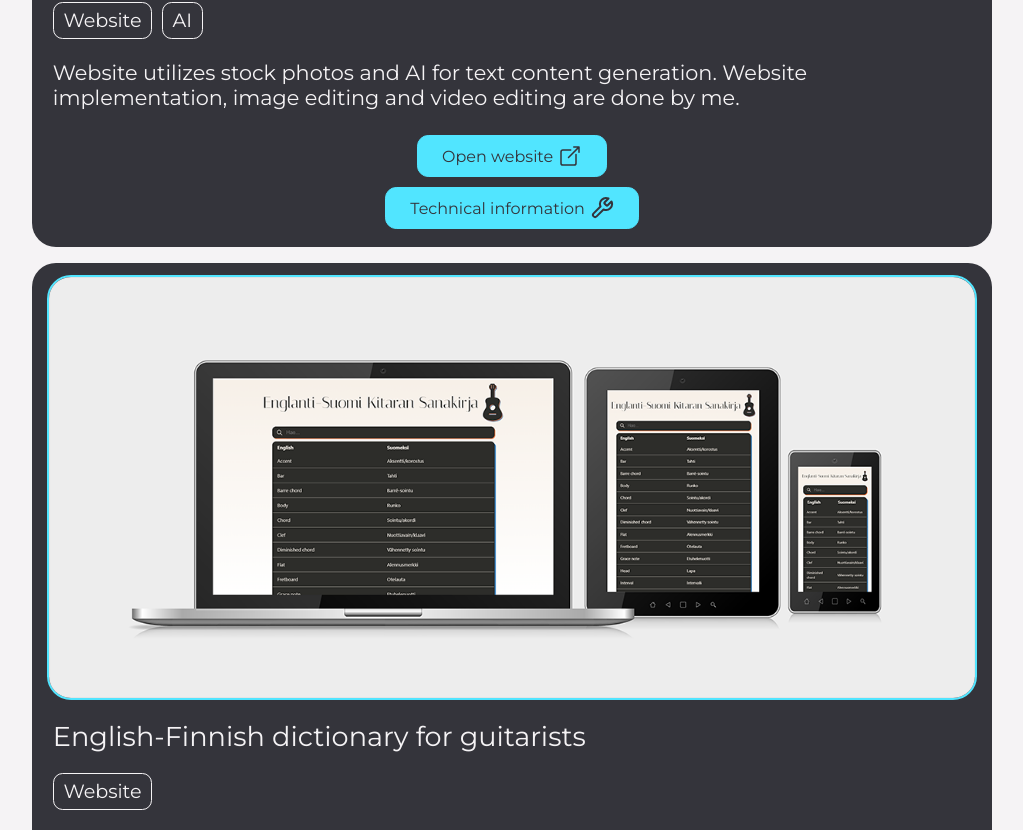
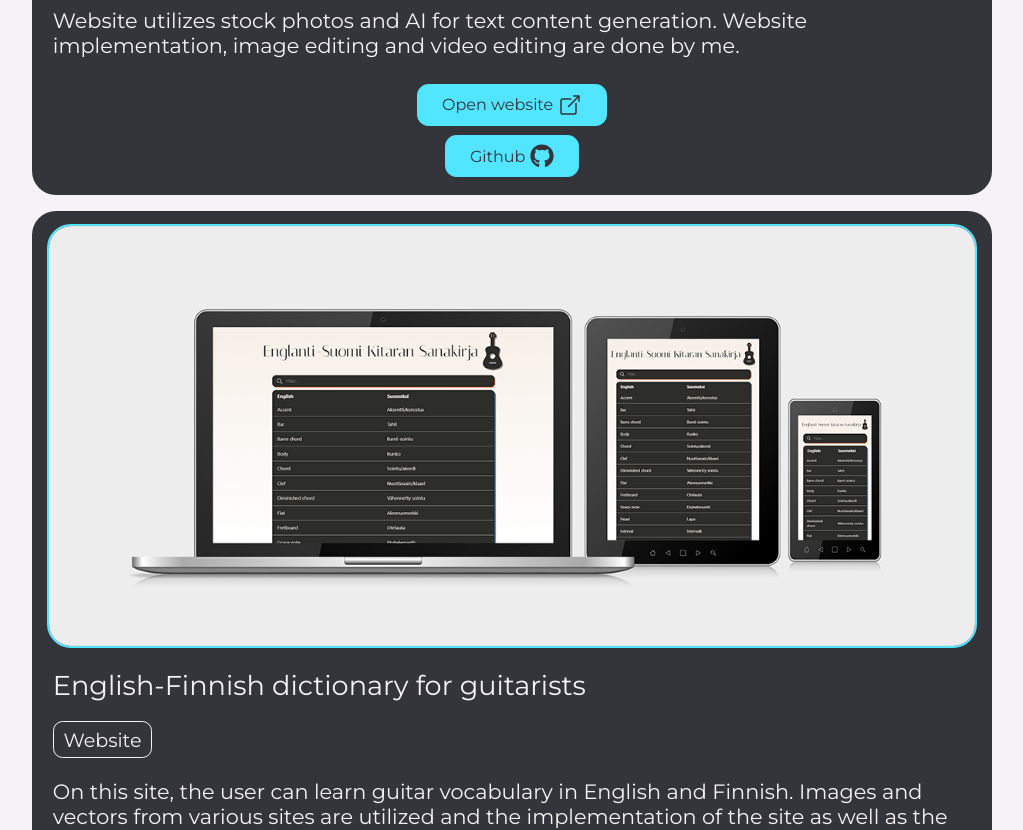
Before and after one commit to ojela028xamk/jere-lansipii-portfolio, a Next.js app: page / in a window 1280 px wide. Shown: the part 4150-4980 px from the top of the page, without its empty margins (128-1151 px from the left). Built offline with nearby package versions, Linux system fonts and the light colour scheme; no server answers.

Commit message:
link update

```diff
--- a/app/website/projects.tsx
+++ b/app/website/projects.tsx
@@ -5,6 +5,7 @@ import { useTranslations } from "next-intl";
 import { DiGithubBadge } from "react-icons/di";
 import { FiTool } from "react-icons/fi";
 import { IoOpenOutline } from "react-icons/io5";
+import { FaGithub } from "react-icons/fa6";
 
 type Project = {
   translateKey: string;
@@ -19,14 +20,13 @@ const projects: Project[] = [
     translateKey: "project1",
     categories: ["category_data", "category_ai"],
     image: "/sentiment_images/sentiment_project.png",
-    link: "https://jere-lansipii-portfolio.vercel.app/sentiment_project",
-    link_info: "https://github.com/ojela028xamk/guitar-dictionary",
+    link: "/sentiment_project",
   },
   {
     translateKey: "project2",
     categories: ["category_data"],
     image: "/powerbi_dashboard.PNG",
-    link: "https://jere-lansipii-portfolio.vercel.app/powerbi_project",
+    link: "/powerbi_project",
   },
   {
     translateKey: "project3",
@@ -52,7 +52,7 @@ const Projects = (): JSX.Element => {
       <div className={css.projects_content}>
         <h1>{t("projects.header")}</h1>
         <div className={css.project_items}>
-          {projects.map((project) => (
+          {projects.map((project, index) => (
             <div key={project.translateKey} className={css.project_card}>
               <Image
                 className={css.project_image}
@@ -83,7 +83,7 @@ const Projects = (): JSX.Element => {
                 <Link
                   className={css.button_project}
                   href={project.link}
-                  target="_blank"
+                  target={index === 2 || index === 3 ? "_blank" : "_self"}
                 >
                   {t("projects.button_website")}
                   <IoOpenOutline className={css.button_icon} />
@@ -94,8 +94,8 @@ const Projects = (): JSX.Element => {
                     href={project.link_info}
                     target="_blank"
                   >
-                    {t("projects.button_info")}
-                    <FiTool className={css.button_icon} />
+                    {t("projects.button_github")}
+                    <FaGithub className={css.button_icon} />
                   </Link>
                 )}
               </div>
--- a/messages/en.json
+++ b/messages/en.json
@@ -44,7 +44,7 @@
       "header": "My Projects",
       "websites_information": "All of these websites are responsive until 320px width.",
       "button_website": "Open website",
-      "button_info": "Technical information",
+      "button_github": "Github",
       "category_data": "Data analysis",
       "category_website": "Website",
       "category_ai": "AI",
--- a/messages/fi.json
+++ b/messages/fi.json
@@ -44,7 +44,7 @@
       "header": "Minun projektit",
       "websites_information": "Kaikki nämä sivustot ovat responsiivisia 320px leveyteen asti.",
       "button_website": "Avaa sivusto",
-      "button_info": "Tekniset tiedot",
+      "button_github": "Github",
       "category_data": "Data-analytiikka",
       "category_website": "Verkkosivusto",
       "category_ai": "Tekoäly",
```
